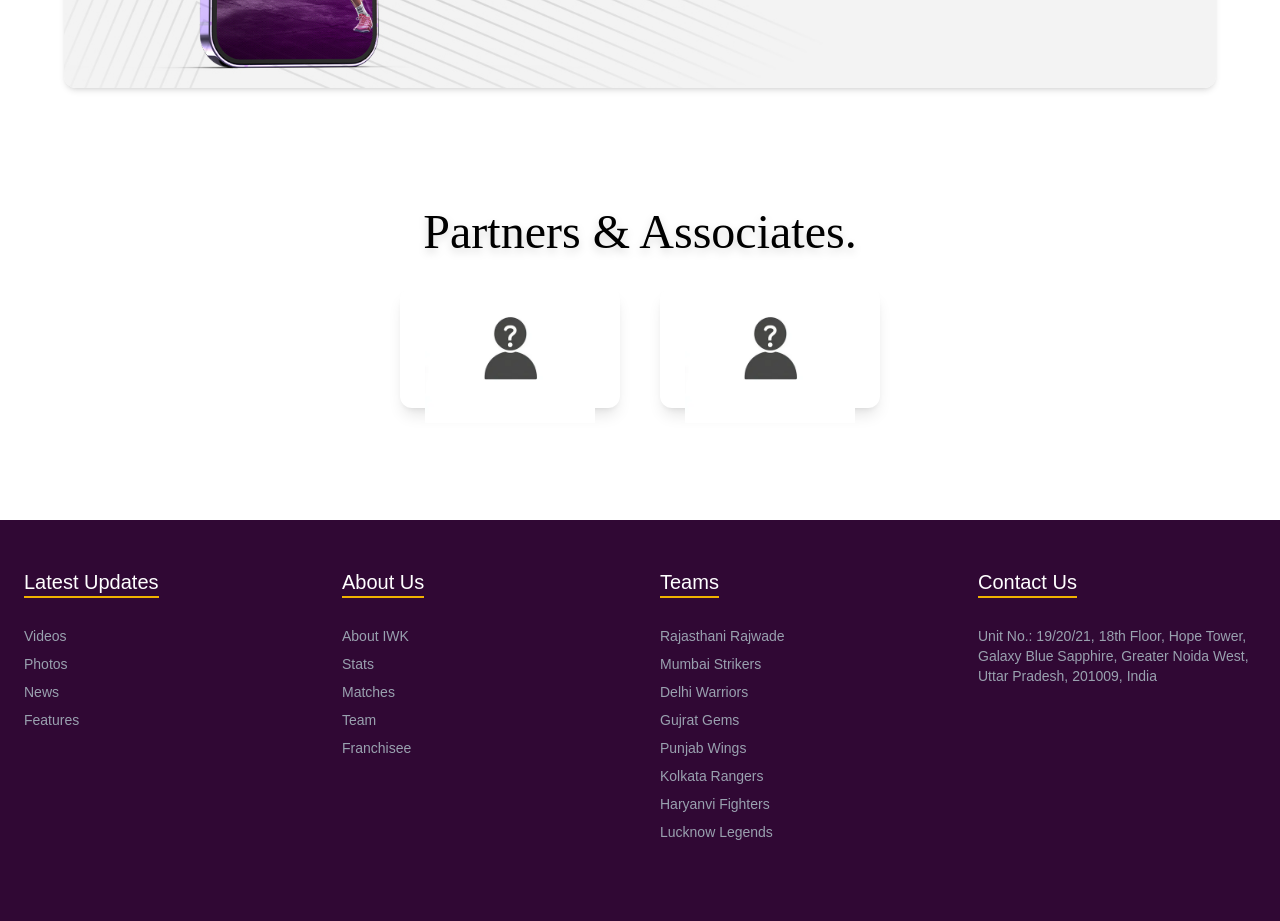
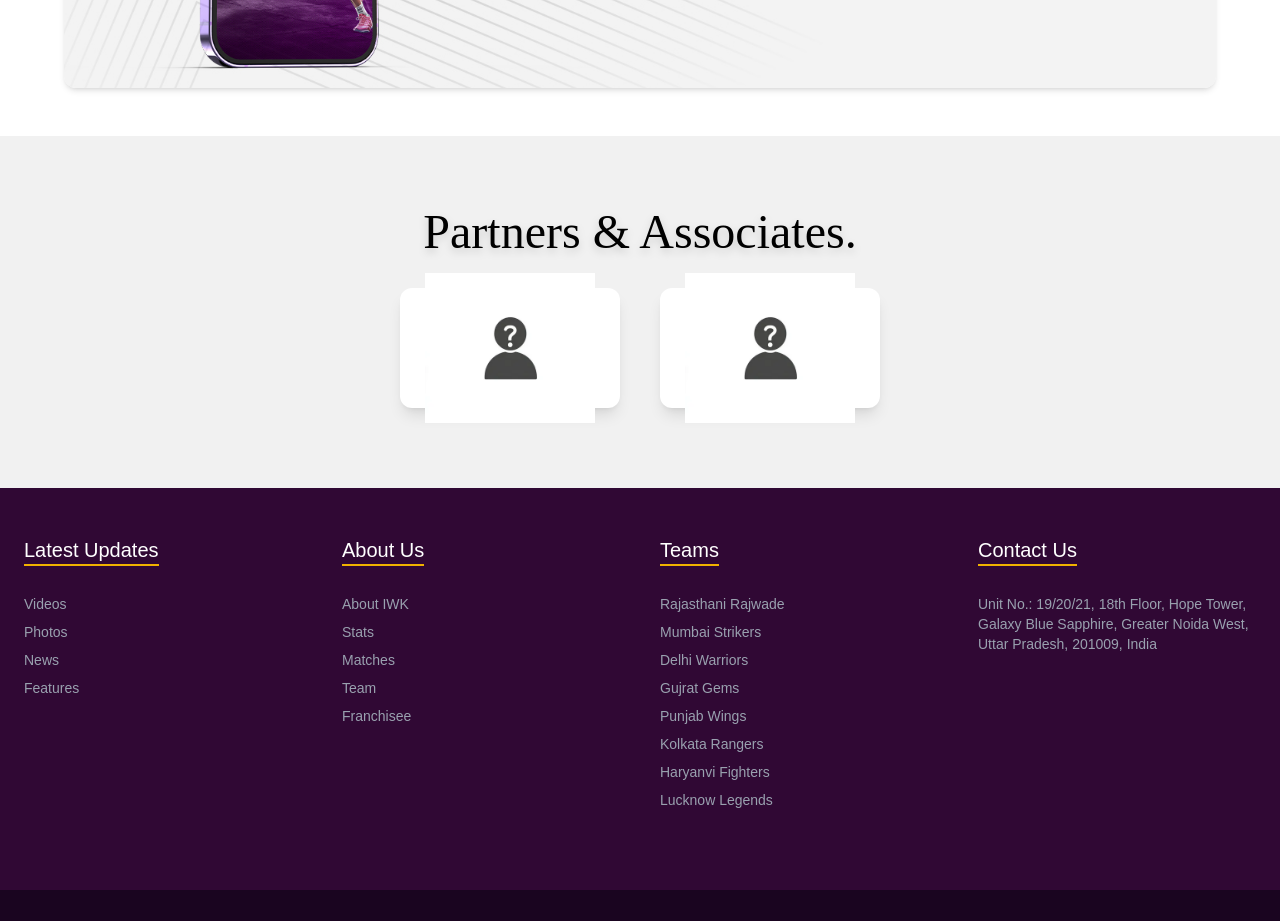
Before and after one commit to kolikrish/Haryana-WCL, a Next.js app: page / in a window 1280 px wide. Shown: the part 3200-4121 px from the top of the page. Built offline with nearby package versions, Linux system fonts and the light colour scheme; a web font is replaced by a local one.

Commit message:
Added more changes

```diff
--- a/components/Partners.jsx
+++ b/components/Partners.jsx
@@ -21,7 +21,7 @@ import Image from "next/image";
 
 const Partners = () => {
   return (
-    <section className="relative flex flex-col items-center bg-white py-8 mb-20">
+    <section className="relative flex flex-col items-center bg-[#f1f1f1] py-8 pb-20">
       {/* Headline */}
       <div className="w-full text-center mt-8 md:mt-10 md:mb-8 z-10 px-4 mb-14">
         <h1 className="text-2xl sm:text-3xl md:text-5xl font-[Koba] md:font-medium text-black drop-shadow-lg">
```
